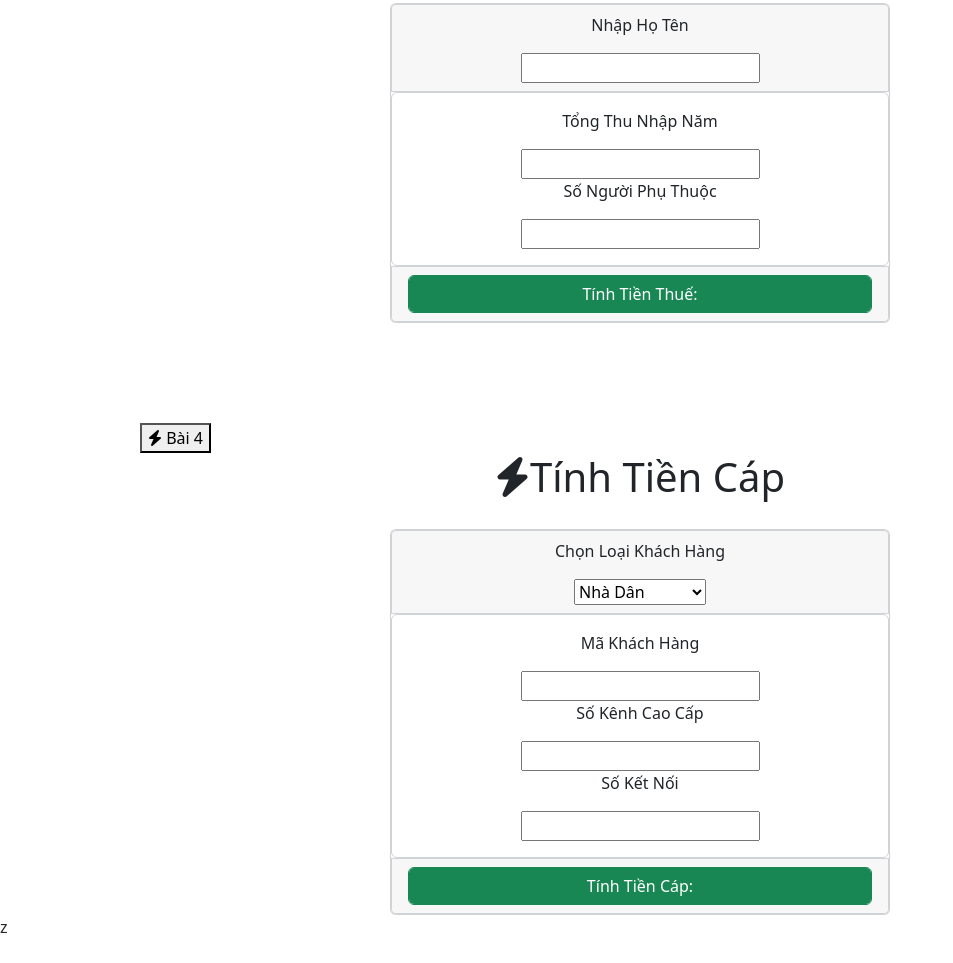
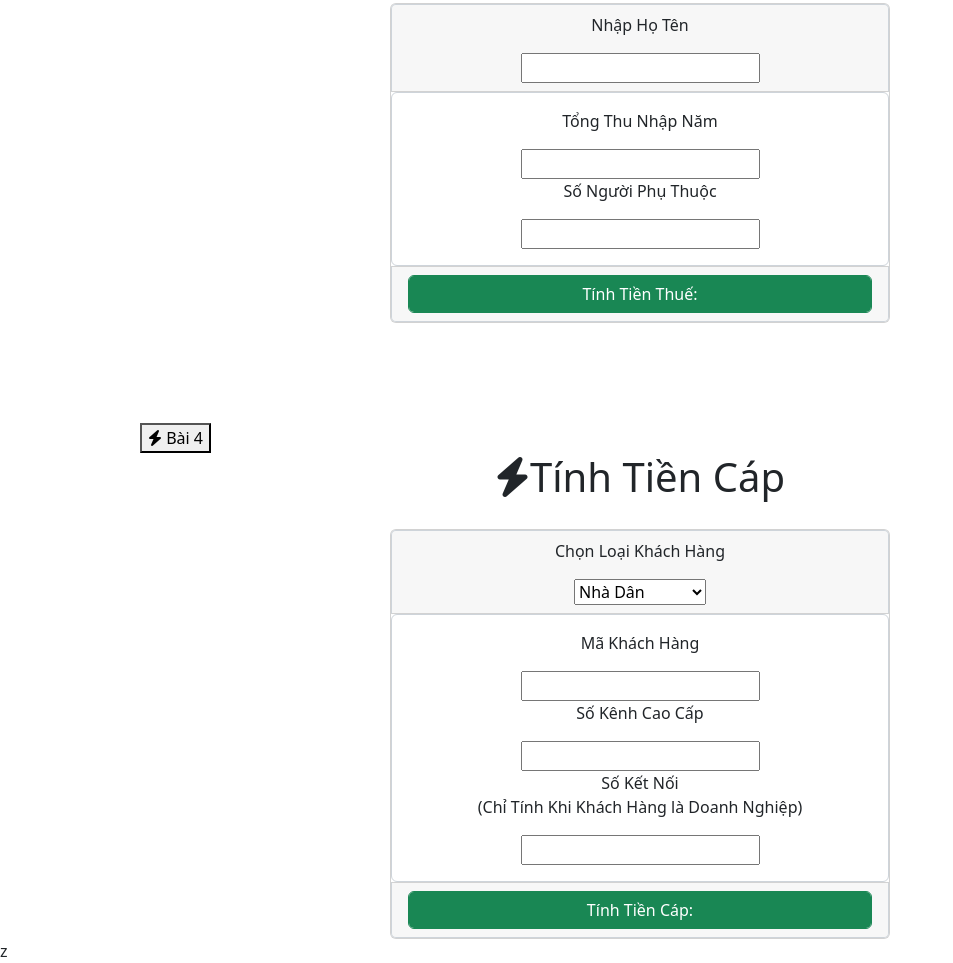
Before and after one commit to huyhuyhuy112233/b-i-t-p-js-bu-i-5, a plain HTML site: page baitapjs-buoi3/index.html in a window 1280 px wide. Shown: the part 1462-2425 px from the top of the page, without its empty margins (0-953 px from the left). Before the commit the page ends 2401 px from the top, so only its background shows below. Drawn offline with nearby package versions, Linux system fonts and the light colour scheme.

Commit message:
Add files via upload

```diff
--- a/baitapjs-buoi3/index.html
+++ b/baitapjs-buoi3/index.html
@@ -179,7 +179,7 @@
             <input type="text" name="" id="maKhachHang" />
             <p>Số Kênh Cao Cấp </p>
             <input type="number" name="" id="kenhCaoCap" />
-            <p>Số Kết Nối </p>
+            <p>Số Kết Nối <br> (Chỉ Tính Khi Khách Hàng là Doanh Nghiệp) </p>
             <input type="number" id="soKetNoi" />
           </div>
           <div class="card-footer form-control text-center">
```
